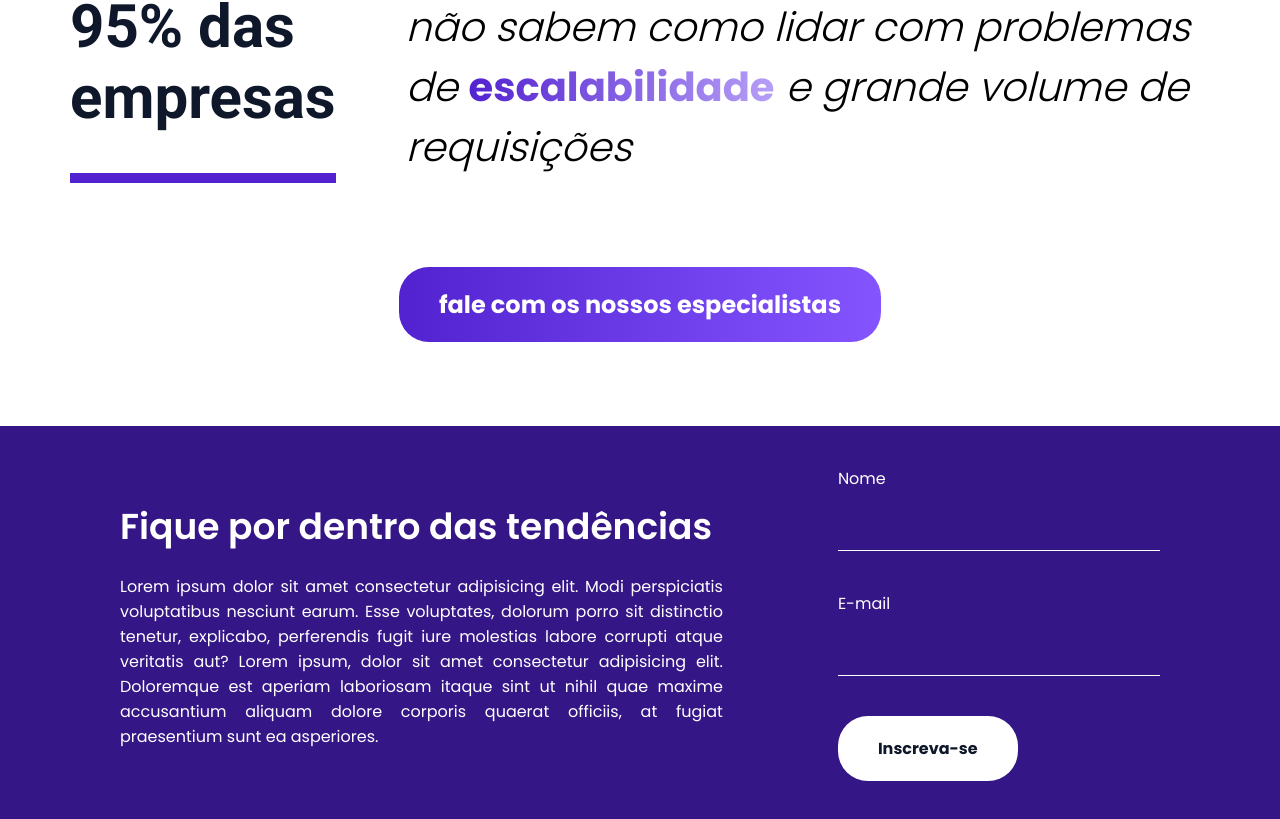
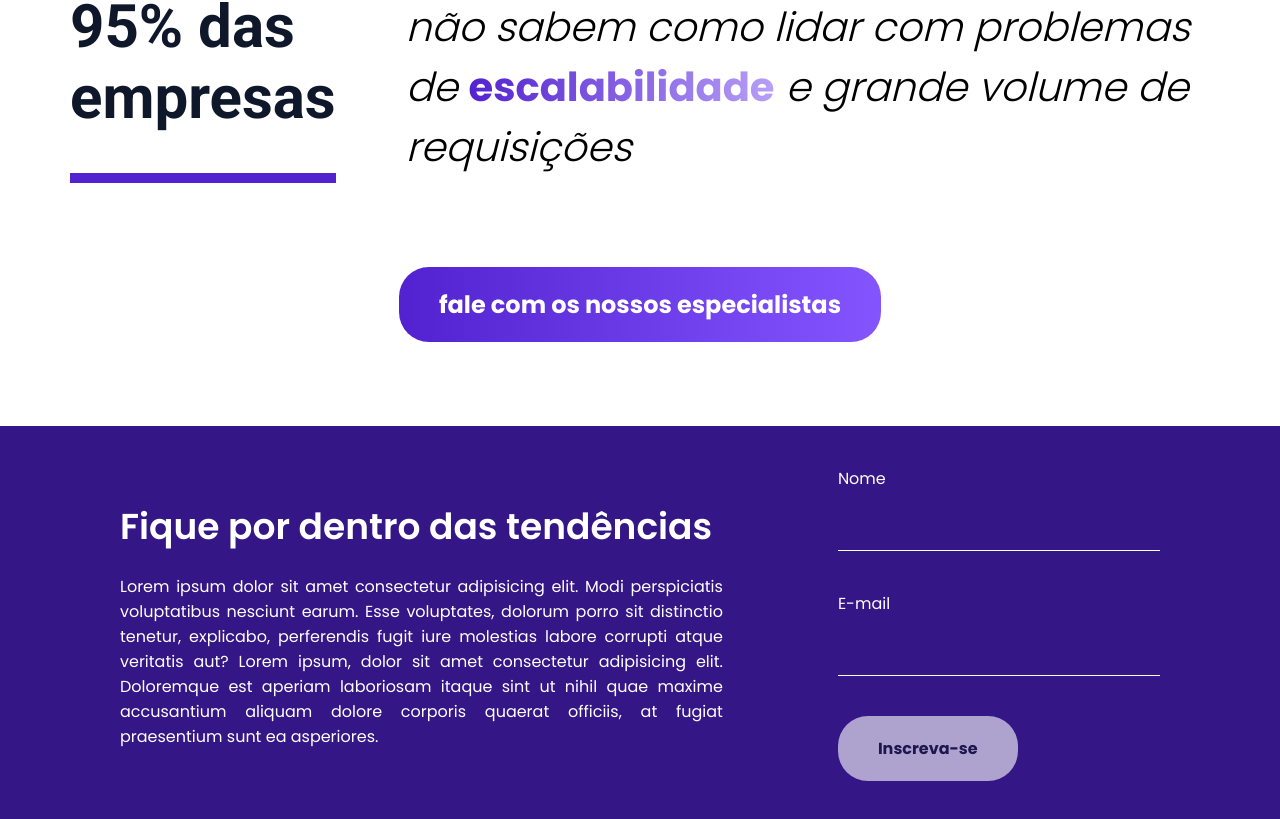
Before and after one commit to lucasrodriguescunha/landing-page-with-angular-and-scss, an Angular app: page / in a window 1280 px wide. Shown: the part 1033-1852 px from the top of the page. Built offline with nearby package versions, Linux system fonts and the light colour scheme.

Commit message:
chore: Update newsletter form component and styles

```diff
--- a/src/app/components/newsletter-form/newsletter-form.component.html
+++ b/src/app/components/newsletter-form/newsletter-form.component.html
@@ -11,13 +11,18 @@
       praesentium sunt ea asperiores.
     </p>
   </div>
-  <form>
+  <form [formGroup]="newsletterForm">
     <label for="name">Nome</label>
-    <input id="name" />
+    <input id="name" formControlName="name" />
 
     <label for="email">E-mail</label>
-    <input id="email" />
+    <input id="email" formControlName="email" />
 
-    <btn-primary btn__text="Inscreva-se" variant="secondary"></btn-primary>
+    <btn-primary
+      btn__text="Inscreva-se"
+      variant="secondary"
+      (submit)="onSubmit()"
+      [disabled]="!newsletterForm.valid"
+    ></btn-primary>
   </form>
 </section>
--- a/src/app/components/newsletter-form/newsletter-form.component.scss
+++ b/src/app/components/newsletter-form/newsletter-form.component.scss
@@ -47,9 +47,7 @@
       height: 60px;
       margin-bottom: 40px;
     }
-
   }
-
 }
 
 @media (min-width: 1080px) {
--- a/src/app/components/newsletter-form/newsletter-form.component.ts
+++ b/src/app/components/newsletter-form/newsletter-form.component.ts
@@ -1,6 +1,11 @@
 import { Component } from '@angular/core';
 import { BtnPrimaryComponent } from '../btn-primary/btn-primary.component';
-import { ReactiveFormsModule } from '@angular/forms';
+import {
+  FormControl,
+  FormGroup,
+  ReactiveFormsModule,
+  Validators,
+} from '@angular/forms';
 
 @Component({
   selector: 'newsletter-form',
@@ -9,4 +14,16 @@ import { ReactiveFormsModule } from '@angular/forms';
   styleUrl: './newsletter-form.component.scss',
   imports: [BtnPrimaryComponent, ReactiveFormsModule],
 })
-export class NewsletterFormComponent {}
+export class NewsletterFormComponent {
+  newsletterForm!: FormGroup;
+
+  constructor() {
+    this.newsletterForm = new FormGroup({
+      name: new FormControl('', [Validators.required]),
+      email: new FormControl('', [Validators.required, Validators.email]),
+    });
+  }
+  onSubmit() {
+    console.log(this.newsletterForm.value);
+  }
+}
```
